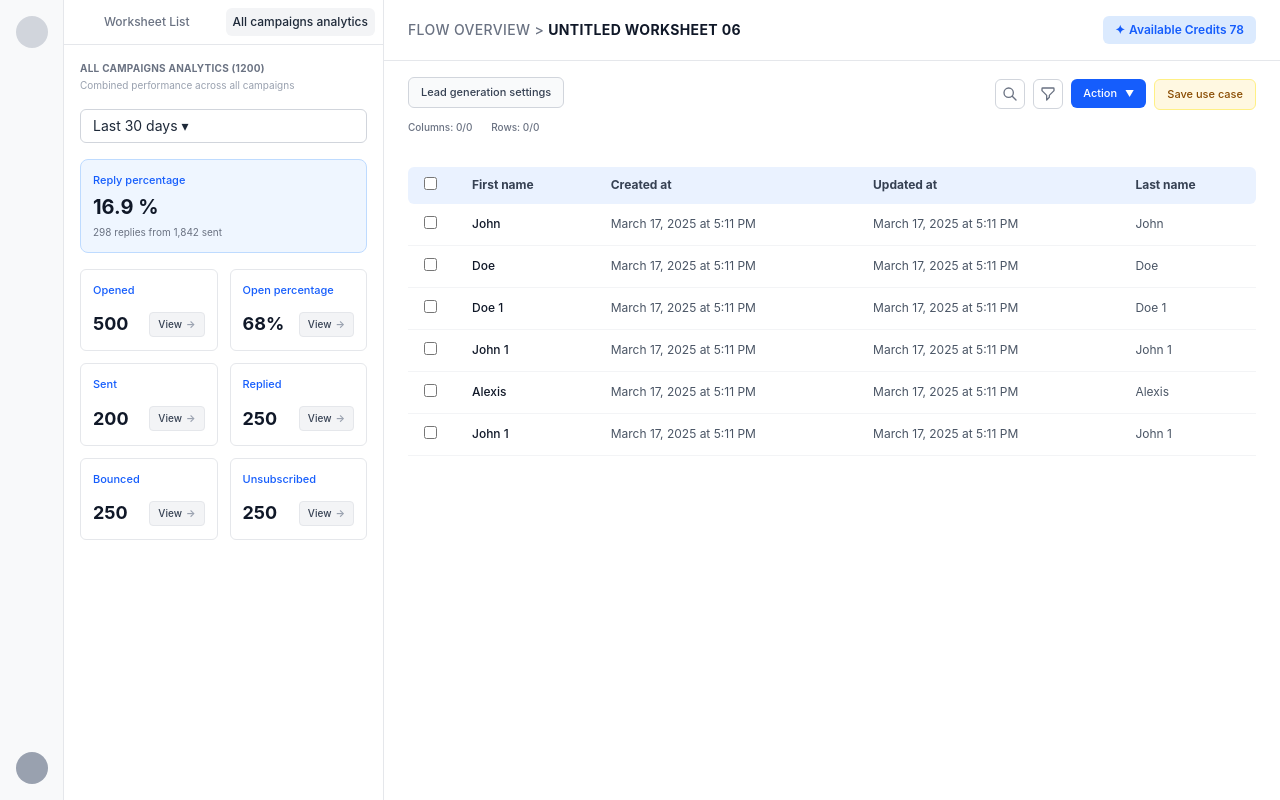
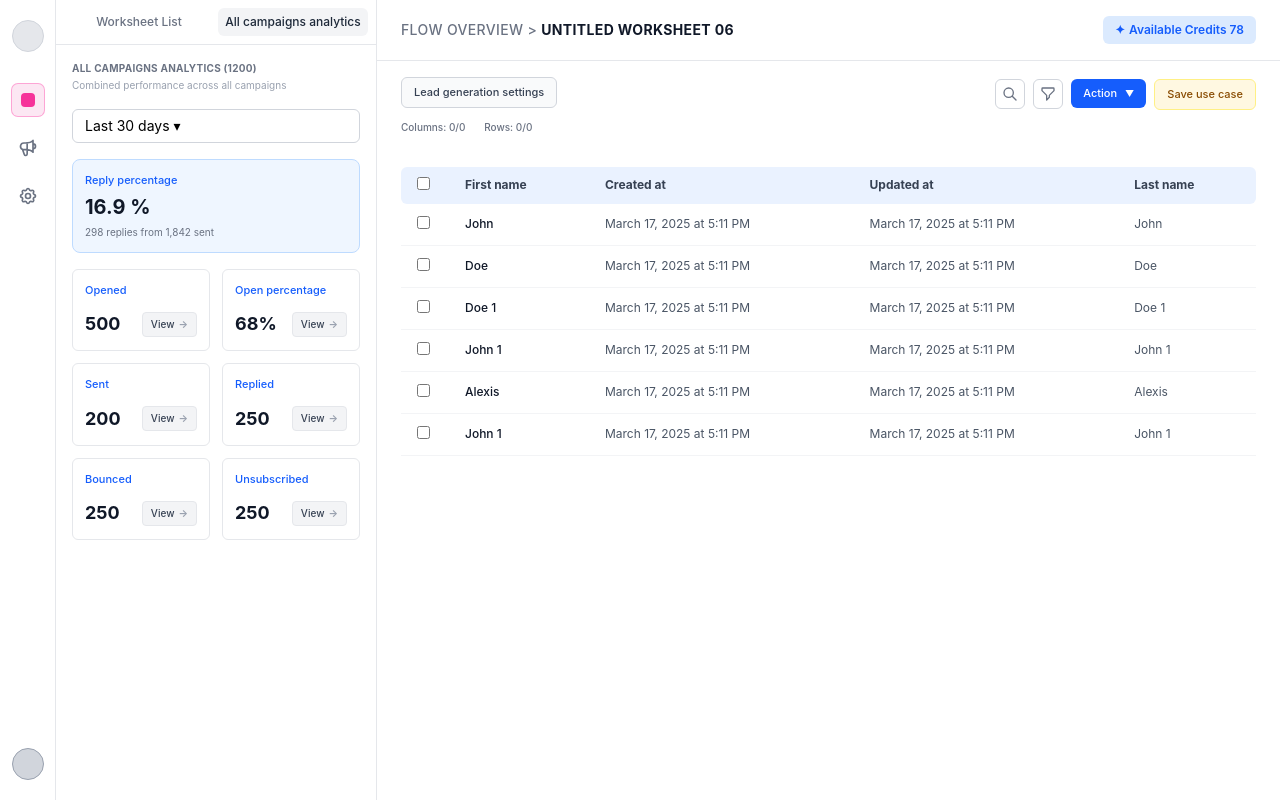
Before and after one commit to US-busibud/V5-Updated-menu-and-campaign-frontend, a React (Vite) app: page / in a window 1280 px wide. Built offline with nearby package versions, Linux system fonts and the light colour scheme.

Commit message:
Added worksheet icon in left panel

```diff
--- a/src/App.jsx
+++ b/src/App.jsx
@@ -2,29 +2,34 @@ import React, { useState } from 'react';
 import CampaignSidebar from './components/CampaignSidebar';
 import MainTable from './components/MainTable';
 
-function App() {
+const App = () => {
   const [selectedWorksheet, setSelectedWorksheet] = useState(null);
+  const [activeView, setActiveView] = useState('worksheet'); // 'worksheet', 'blank1', 'blank2'
 
   return (
-    <div className="flex h-screen bg-white font-sans text-gray-800 overflow-hidden">
+    <div className="flex h-screen overflow-hidden bg-white">
 
-      {/* 1. Leftmost Icon Navbar */}
-      <div className="w-16 border-r border-gray-200 flex flex-col items-center py-4 bg-[#F8F9FA] flex-shrink-0">
-         <div className="w-8 h-8 rounded-full bg-gray-300 mb-6"></div>
-         <div className="mt-auto w-8 h-8 rounded-full bg-gray-400"></div>
-      </div>
-
-      {/* 2. Secondary Sidebar */}
+      {/* 1. Sidebar (Icons + List) */}
       <CampaignSidebar
         selectedWorksheet={selectedWorksheet}
         onSelectWorksheet={setSelectedWorksheet}
+        activeView={activeView}
+        setActiveView={setActiveView}
       />
 
-      {/* 3. Main Content Area */}
-      <MainTable selectedWorksheet={selectedWorksheet} />
+      {/* 2. Main Data Table (Conditional Rendering) */}
+      {activeView === 'worksheet' ? (
+        <MainTable selectedWorksheet={selectedWorksheet} />
+      ) : (
+        <div className="flex-1 flex flex-col items-center justify-center bg-gray-50 h-screen border-l border-gray-200">
+          <svg className="w-16 h-16 mb-4 text-gray-300" fill="none" stroke="currentColor" viewBox="0 0 24 24"><path strokeLinecap="round" strokeLinejoin="round" strokeWidth="1.5" d="M19 11H5m14 0a2 2 0 012 2v6a2 2 0 01-2 2H5a2 2 0 01-2-2v-6a2 2 0 012-2m14 0V9a2 2 0 00-2-2M5 11V9a2 2 0 012-2m0 0V5a2 2 0 012-2h6a2 2 0 012 2v2M7 7h10"></path></svg>
+          <h2 className="text-xl font-semibold text-gray-500">Right Side Blank</h2>
+          <p className="text-sm text-gray-400 mt-2">Content hum baad mein implement karenge.</p>
+        </div>
+      )}
 
     </div>
   );
-}
+};
 
 export default App;
--- a/src/components/CampaignSidebar.jsx
+++ b/src/components/CampaignSidebar.jsx
@@ -1,7 +1,7 @@
 import React, { useState } from 'react';
 import StatCard from './StatCard';
 
-const CampaignSidebar = ({ selectedWorksheet, onSelectWorksheet }) => {
+const CampaignSidebar = ({ selectedWorksheet, onSelectWorksheet, activeView, setActiveView }) => {
   const [activeTab, setActiveTab] = useState('analytics');
   const [isDropdownOpen, setIsDropdownOpen] = useState(false);
   const [selectedTime, setSelectedTime] = useState('Last 30 days');
@@ -26,11 +26,7 @@ const CampaignSidebar = ({ selectedWorksheet, onSelectWorksheet }) => {
 
   const filteredList = mockDetailsList.filter((item) => {
     const query = searchQuery.toLowerCase();
-    return (
-      item.user.toLowerCase().includes(query) ||
-      item.email.toLowerCase().includes(query) ||
-      item.title.toLowerCase().includes(query)
-    );
+    return item.user.toLowerCase().includes(query) || item.email.toLowerCase().includes(query) || item.title.toLowerCase().includes(query);
   });
 
   const handleBackToGrid = () => {
@@ -41,8 +37,45 @@ const CampaignSidebar = ({ selectedWorksheet, onSelectWorksheet }) => {
   };
 
   return (
-    <div className="w-80 h-screen bg-[#F8F9FA] border-r border-gray-200 flex flex-col flex-shrink-0 overflow-x-hidden">
+    <div className="flex h-screen border-r border-gray-200 bg-white">
+      <div className="w-14 bg-white border-r border-gray-200 flex flex-col items-center py-5 justify-between flex-shrink-0 z-20">
 
+        <div className="flex flex-col items-center w-full">
+          <div className="w-8 h-8 rounded-full bg-gray-200 border border-gray-300 mb-8"></div>
+
+          {/* 3 ICONS STRIP */}
+          <div className="flex flex-col gap-4 items-center w-full">
+            <button
+              onClick={() => setActiveView('worksheet')}
+              className={`w-8 h-8 rounded-md flex items-center justify-center transition-colors ${activeView === 'worksheet' ? 'bg-pink-100 ring-1 ring-pink-300' : 'hover:bg-gray-100'}`}
+            >
+              <div className="w-3.5 h-3.5 bg-pink-500 rounded-sm"></div>
+            </button>
+
+            <button
+              onClick={() => setActiveView('blank1')}
+              className={`w-8 h-8 rounded-md flex items-center justify-center transition-colors ${activeView === 'blank1' ? 'bg-blue-50 text-blue-600' : 'text-gray-500 hover:bg-gray-100'}`}
+            >
+              <svg className="w-5 h-5" fill="none" stroke="currentColor" viewBox="0 0 24 24"><path strokeLinecap="round" strokeLinejoin="round" strokeWidth="2" d="M11 5.882V19.24a1.76 1.76 0 01-3.417.592l-2.147-6.15M18 13a3 3 0 100-6M5.436 13.683A4.001 4.001 0 017 6h1.832c4.1 0 7.625-1.234 9.168-3v14c-1.543-1.766-5.067-3-9.168-3H7a3.988 3.988 0 01-1.564-.317z"></path></svg>
+            </button>
+
+            <button
+              onClick={() => setActiveView('blank2')}
+              className={`w-8 h-8 rounded-md flex items-center justify-center transition-colors ${activeView === 'blank2' ? 'bg-blue-50 text-blue-600' : 'text-gray-500 hover:bg-gray-100'}`}
+            >
+              <svg className="w-5 h-5" fill="none" stroke="currentColor" viewBox="0 0 24 24"><path strokeLinecap="round" strokeLinejoin="round" strokeWidth="2" d="M10.325 4.317c.426-1.756 2.924-1.756 3.35 0a1.724 1.724 0 002.573 1.066c1.543-.94 3.31.826 2.37 2.37a1.724 1.724 0 001.065 2.572c1.756.426 1.756 2.924 0 3.35a1.724 1.724 0 00-1.066 2.573c.94 1.543-.826 3.31-2.37 2.37a1.724 1.724 0 00-2.572 1.065c-.426 1.756-2.924 1.756-3.35 0a1.724 1.724 0 00-2.573-1.066c-1.543.94-3.31-.826-2.37-2.37a1.724 1.724 0 00-1.065-2.572c-1.756-.426-1.756-2.924 0-3.35a1.724 1.724 0 001.066-2.573c-.94-1.543.826-3.31 2.37-2.37.996.608 2.296.07 2.572-1.065z"></path><path strokeLinecap="round" strokeLinejoin="round" strokeWidth="2" d="M15 12a3 3 0 11-6 0 3 3 0 016 0z"></path></svg>
+            </button>
+          </div>
+        </div>
+
+        {/* BOTTOM GRAY CIRCLE */}
+        <div className="w-8 h-8 rounded-full bg-gray-300 border border-gray-400"></div>
+      </div>
+
+      <div className="w-80 h-full bg-[#F8F9FA] flex flex-col flex-shrink-0 overflow-x-hidden relative">
+
+        {activeView === 'worksheet' ? (
+          <>
             <div className="flex p-2 gap-1 border-b border-gray-200 bg-white">
               <button onClick={() => setActiveTab('worksheet')} className={`flex-1 py-1.5 text-xs font-medium rounded-md ${activeTab === 'worksheet' ? 'bg-gray-100 text-gray-800' : 'text-gray-500 hover:bg-gray-50'}`}>Worksheet List</button>
               <button onClick={() => { setActiveTab('analytics'); handleBackToGrid(); }} className={`flex-1 py-1.5 text-xs font-medium rounded-md ${activeTab === 'analytics' ? 'bg-gray-100 text-gray-800' : 'text-gray-500 hover:bg-gray-50'}`}>All campaigns analytics</button>
@@ -70,34 +103,24 @@ const CampaignSidebar = ({ selectedWorksheet, onSelectWorksheet }) => {
                 {!selectedMetric ? (
                   <>
                     <div className="relative">
-                <button
-                  onClick={() => setIsDropdownOpen(!isDropdownOpen)}
-                  className="w-full text-left bg-white border border-gray-300 rounded-md px-3 py-1.5 text-sm flex justify-between items-center hover:border-gray-400"
-                >
+                      <button onClick={() => setIsDropdownOpen(!isDropdownOpen)} className="w-full text-left bg-white border border-gray-300 rounded-md px-3 py-1.5 text-sm flex justify-between items-center hover:border-gray-400">
                         {selectedTime} ▾
                       </button>
-
                       {isDropdownOpen && (
                         <div className="absolute z-20 w-full mt-1 bg-white border border-gray-200 rounded-md shadow-lg">
                           {timeOptions.map((option) => (
-                      <div
-                        key={option}
-                        onClick={() => { setSelectedTime(option); setIsDropdownOpen(false); }}
-                        className="px-3 py-2 text-sm text-gray-700 hover:bg-gray-50 cursor-pointer"
-                      >
-                        {option}
-                      </div>
+                            <div key={option} onClick={() => { setSelectedTime(option); setIsDropdownOpen(false); }} className="px-3 py-2 text-sm text-gray-700 hover:bg-gray-50 cursor-pointer">{option}</div>
                           ))}
                         </div>
                       )}
                     </div>
+
                     <div className="bg-blue-50 border border-blue-200 rounded-lg p-3">
                       <h3 className="text-blue-600 text-[11px] font-medium">Reply percentage</h3>
                       <div className="text-xl font-bold text-gray-900 mt-1">16.9 %</div>
                       <p className="text-[10px] text-gray-500 mt-1">298 replies from 1,842 sent</p>
                     </div>
 
-              {/* StatCards Grid */}
                     <div className="grid grid-cols-2 gap-3 pb-4">
                       <StatCard title="Opened" value="500" onView={setSelectedMetric} />
                       <StatCard title="Open percentage" value="68%" onView={setSelectedMetric} />
@@ -107,9 +130,7 @@ const CampaignSidebar = ({ selectedWorksheet, onSelectWorksheet }) => {
                       <StatCard title="Unsubscribed" value="250" onView={setSelectedMetric} />
                     </div>
                   </>
-
                 ) : !activeWorksheetDetail ? (
-
                   <div className="flex flex-col h-full -mt-2">
                     <div className="bg-[#EAF2FF] border border-blue-100 rounded-md px-3 py-2 flex justify-between items-center text-blue-600">
                       <span className="text-sm font-medium">{selectedMetric.title}</span>
@@ -129,36 +150,19 @@ const CampaignSidebar = ({ selectedWorksheet, onSelectWorksheet }) => {
                       />
                     </div>
 
-              {/* FIX 2: overflow-x-hidden on the list to strictly block horizontal scroll */}
                     <div className="mt-3 flex-1 overflow-y-auto overflow-x-hidden -mx-4">
                       {filteredList.length > 0 ? (
                         filteredList.map((item) => {
                           const isSelected = selectedWorksheet?.id === item.id;
                           return (
-                      <div
-                        key={item.id}
-                        onClick={() => onSelectWorksheet(item)}
-                        className={`px-4 py-3 border-b border-gray-100 cursor-pointer transition-colors ${isSelected ? 'bg-gray-200' : 'hover:bg-gray-50'}`}
-                      >
+                            <div key={item.id} onClick={() => onSelectWorksheet(item)} className={`px-4 py-3 border-b border-gray-100 cursor-pointer transition-colors ${isSelected ? 'bg-gray-200' : 'hover:bg-gray-50'}`}>
                               <div className="flex justify-between items-center mb-1">
-                          <span
-                            onClick={(e) => {
-                              e.stopPropagation();
-                              setActiveWorksheetDetail(item);
-                              onSelectWorksheet(item);
-                            }}
-                            className="text-xs font-semibold text-gray-900 underline hover:text-blue-600 cursor-pointer"
-                          >
-                            {item.title}
-                          </span>
+                                <span onClick={(e) => { e.stopPropagation(); setActiveWorksheetDetail(item); onSelectWorksheet(item); }} className="text-xs font-semibold text-gray-900 underline hover:text-blue-600 cursor-pointer">{item.title}</span>
                                 <span className="text-[10px] text-gray-500">Sent: {item.sent}</span>
                               </div>
-                        <div className="text-[11px] text-gray-500 mt-1">
-                          User name: <span className="font-medium text-gray-800">{item.user}</span>
-                        </div>
-                        <div className="text-[11px] text-gray-500">
-                          Email: <span className="font-medium text-gray-800">{item.email}</span>
-                        </div>
+                              <div className="text-[11px] text-gray-500 mt-1">User name: <span className="font-medium text-gray-800">{item.user}</span></div>
+                              <div className="text-[11px] text-gray-500 mb-2.5">Email: <span className="font-medium text-gray-800">{item.email}</span></div>
+                              <button onClick={(e) => { e.stopPropagation(); window.open('#ticket-url', '_blank'); }} className="border border-blue-400 text-blue-500 hover:bg-blue-50 transition-colors rounded-full px-3 py-1 text-[10px] font-medium">View conversation</button>
                             </div>
                           );
                         })
@@ -167,54 +171,41 @@ const CampaignSidebar = ({ selectedWorksheet, onSelectWorksheet }) => {
                       )}
                     </div>
                   </div>
-
                 ) : (
-
-            // FIX 3: absolute top-0 left-0 w-full with pt-6 so it doesn't touch the top edge
                   <div className="absolute top-0 left-0 w-full h-full bg-white z-10 flex flex-col">
-
                     <div className="px-4 pt-6 pb-3 border-b border-gray-100">
-                <button
-                  onClick={() => setActiveWorksheetDetail(null)}
-                  className="text-blue-600 text-[11.5px] font-semibold flex items-center gap-1 hover:underline mb-3"
-                >
-                  <svg className="w-3.5 h-3.5" fill="none" stroke="currentColor" viewBox="0 0 24 24"><path strokeLinecap="round" strokeLinejoin="round" strokeWidth="2.5" d="M15 19l-7-7 7-7"></path></svg>
-                  Back
+                      <button onClick={() => setActiveWorksheetDetail(null)} className="text-blue-600 text-[11.5px] font-semibold flex items-center gap-1 hover:underline mb-3">
+                        <svg className="w-3.5 h-3.5" fill="none" stroke="currentColor" viewBox="0 0 24 24"><path strokeLinecap="round" strokeLinejoin="round" strokeWidth="2.5" d="M15 19l-7-7 7-7"></path></svg> Back
                       </button>
-                <h3 className="text-[10px] font-bold text-gray-500 uppercase tracking-wide">
-                  {activeWorksheetDetail.title}
-                </h3>
+                      <h3 className="text-[10px] font-bold text-gray-500 uppercase tracking-wide">{activeWorksheetDetail.title}</h3>
                     </div>
-
                     <div className="bg-[#EAF2FF] px-4 py-2 border-b border-blue-100 flex justify-between items-center">
                       <span className="text-sm font-medium text-blue-600">{selectedMetric.title}</span>
                       <span className="text-sm font-medium text-gray-500">17</span>
                     </div>
-
                     <div className="flex-1 overflow-y-auto overflow-x-hidden bg-gray-50">
                       {mockWorksheetUsers.map((u) => (
                         <div key={u.id} className="bg-white border-b border-gray-200 px-4 py-3">
-                    <div className="text-[11px] text-gray-500">
-                      User name: <span className="font-medium text-gray-800">{u.user}</span>
-                    </div>
-                    <div className="text-[11px] text-gray-500 mb-2">
-                      Email: <span className="font-medium text-gray-800">{u.email}</span>
-                    </div>
-                    <button
-                      onClick={() => window.open('#ticket-url', '_blank')}
-                      className="border border-blue-400 text-blue-500 hover:bg-blue-50 transition-colors rounded-full px-3 py-1 text-[10px] font-medium"
-                    >
-                      View conversation
-                    </button>
+                          <div className="text-[11px] text-gray-500">User name: <span className="font-medium text-gray-800">{u.user}</span></div>
+                          <div className="text-[11px] text-gray-500 mb-2">Email: <span className="font-medium text-gray-800">{u.email}</span></div>
+                          <button onClick={() => window.open('#ticket-url', '_blank')} className="border border-blue-400 text-blue-500 hover:bg-blue-50 transition-colors rounded-full px-3 py-1 text-[10px] font-medium">View conversation</button>
                         </div>
                       ))}
                     </div>
-
+                  </div>
+                )}
+              </div>
+            )}
+          </>
+        ) : (
+          <div className="flex-1 flex flex-col items-center justify-center text-gray-400 bg-white px-4 text-center">
+             <svg className="w-12 h-12 mb-3 text-gray-300" fill="none" stroke="currentColor" viewBox="0 0 24 24"><path strokeLinecap="round" strokeLinejoin="round" strokeWidth="1.5" d="M19 11H5m14 0a2 2 0 012 2v6a2 2 0 01-2 2H5a2 2 0 01-2-2v-6a2 2 0 012-2m14 0V9a2 2 0 00-2-2M5 11V9a2 2 0 012-2m0 0V5a2 2 0 012-2h6a2 2 0 012 2v2M7 7h10"></path></svg>
+             <p className="text-sm font-semibold text-gray-500">Left Side Blank</p>
+             <p className="text-[11px] mt-1 text-gray-400">Content hum baad mein implement karenge.</p>
           </div>
         )}
 
       </div>
-      )}
     </div>
   );
 };
```
Lines whose indentation alone changed are shown as unchanged.
